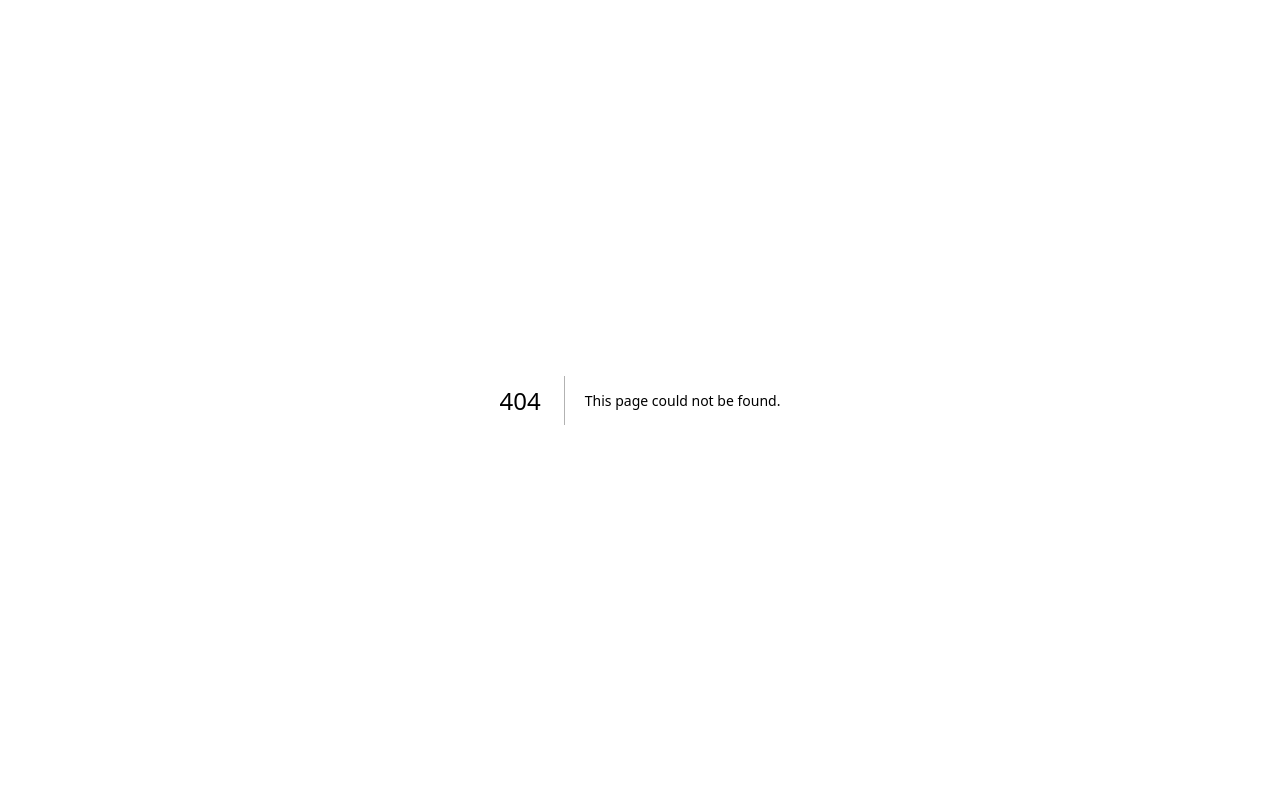
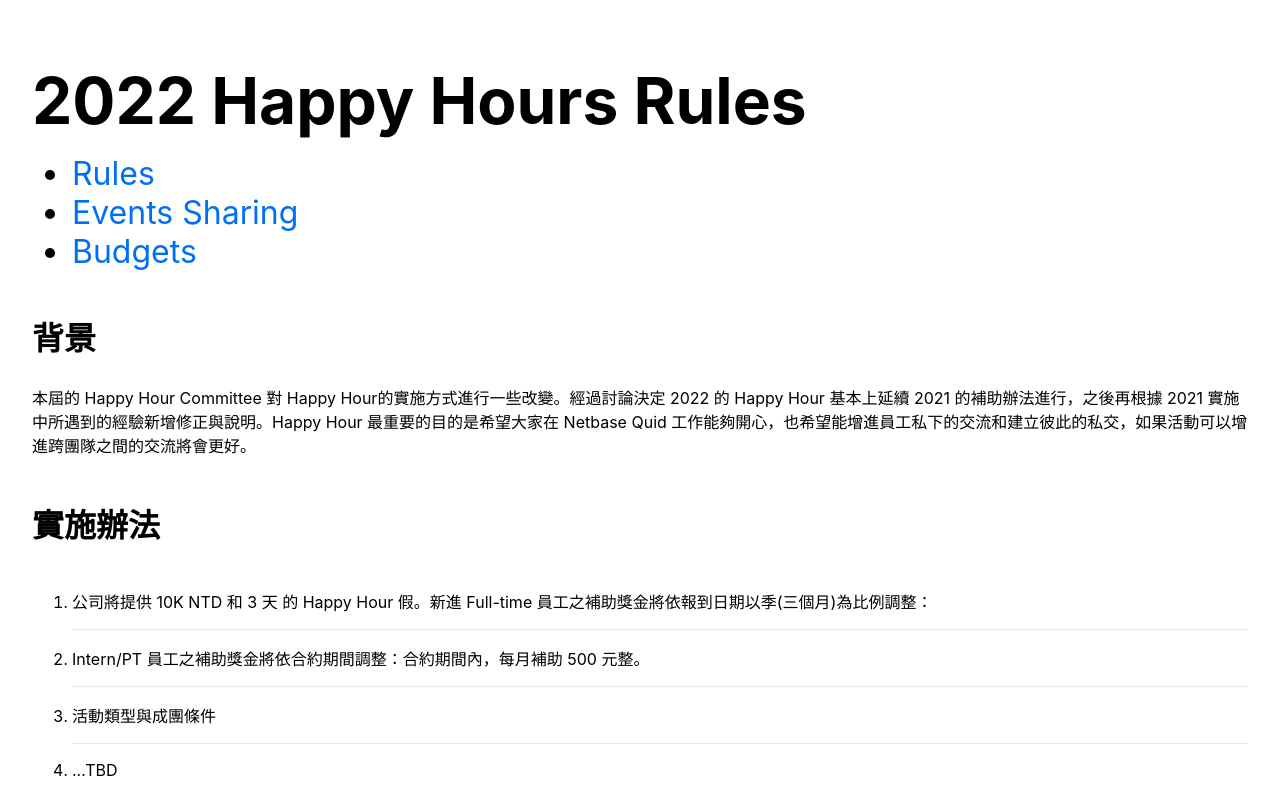
Before and after one commit to expectNothin9/happy-hours, a Next.js app: page /happy-hours/rules in a window 1280 px wide. Before the commit this address had no page. Shown: the top 800 px of the page. Built offline with nearby package versions, Linux system fonts and the light colour scheme.

Commit message:
feat: setup /happy-hours & /happy-hours/rules as static pages

```diff
--- /dev/null
+++ b/pages/happy-hours/rules/index.js
@@ -0,0 +1,62 @@
+import Head from 'next/head'
+import Link from 'next/link'
+import commonStyles from '../../../styles/happy-hours/common.module.css'
+import rulesStyles from '../../../styles/happy-hours/rules.module.css'
+
+export default function HappyHoursRules() {
+  return (
+    <div className={commonStyles.container}>
+      <Head>
+        <title>Rules - Happy Hours</title>
+        <meta name="description" content="Generated by create next app" />
+        <link rel="icon" href="/favicon.ico" />
+      </Head>
+      <main className={commonStyles.main}>
+        <h1 className={commonStyles.title}>2022 Happy Hours Rules</h1>
+        <nav className={commonStyles.nav}>
+          <ul>
+            <li>
+              <Link href="/happy-hours/rules">Rules</Link>
+            </li>
+            <li>
+              <Link href="/happy-hours/events-sharing">Events Sharing</Link>
+            </li>
+            <li>
+              <Link href="/happy-hours/budgets">Budgets</Link>
+            </li>
+          </ul>
+        </nav>
+        <article className={rulesStyles.article}>
+          <h2 className={rulesStyles.title}>背景</h2>
+          <p className={rulesStyles.content}>
+            本屆的 Happy Hour Committee 對 Happy Hour的實施方式進行一些改變。經過討論決定 2022 的
+            Happy Hour 基本上延續 2021 的補助辦法進行，之後再根據 2021
+            實施中所遇到的經驗新增修正與說明。Happy Hour 最重要的目的是希望大家在 Netbase Quid
+            工作能夠開心，也希望能增進員工私下的交流和建立彼此的私交，如果活動可以增進跨團隊之間的交流將會更好。
+          </p>
+        </article>
+        <article className={rulesStyles.article}>
+          <h2 className={rulesStyles.title}>實施辦法</h2>
+          <ol className={rulesStyles['rules-list']}>
+            <li>
+              <p className={rulesStyles['rule-title']}>
+                公司將提供 10K NTD 和 3 天 的 Happy Hour 假。新進 Full-time
+                員工之補助獎金將依報到日期以季(三個月)為比例調整：
+              </p>
+            </li>
+            <li>
+              <p className={rulesStyles['rule-title']}>
+                Intern/PT 員工之補助獎金將依合約期間調整：合約期間內，每月補助 500 元整。
+              </p>
+            </li>
+            <li>
+              <p className={rulesStyles['rule-title']}>活動類型與成團條件</p>
+            </li>
+            <li>...TBD</li>
+          </ol>
+        </article>
+      </main>
+      <footer className={commonStyles.footer}>I&apos;m Footer 😂</footer>
+    </div>
+  )
+}
--- a/styles/globals.css
+++ b/styles/globals.css
@@ -9,6 +9,13 @@
 a {
   color: inherit;
   text-decoration: none;
+  color: #0070f3;
+}
+
+a:hover,
+a:focus,
+a:active {
+  text-decoration: underline;
 }
 
 * {
--- /dev/null
+++ b/styles/happy-hours/common.module.css
@@ -0,0 +1,36 @@
+.container {
+  padding: 0 2rem;
+}
+
+.main {
+  min-height: 100vh;
+  padding: 4rem 0;
+  flex: 1;
+  display: flex;
+  flex-direction: column;
+}
+
+.footer {
+  display: flex;
+  flex: 1;
+  padding: 2rem 0;
+  border-top: 1px solid #eaeaea;
+  justify-content: center;
+  align-items: center;
+}
+
+.title {
+  margin: 0;
+  line-height: 1.15;
+  font-size: 4rem;
+}
+
+.nav > ul > li {
+  font-size: 2rem;
+}
+
+@media (prefers-color-scheme: dark) {
+  .footer {
+    border-color: #222;
+  }
+}
--- /dev/null
+++ b/styles/happy-hours/rules.module.css
@@ -0,0 +1,26 @@
+.article .title {
+  font-size: 2rem;
+}
+
+.article .content {
+  line-height: 1.5;
+}
+
+.rules-list > li {
+  padding: 1rem 0;
+  border-top: 1px solid #eaeaea;
+}
+
+.rules-list > li:first-of-type {
+  border: none;
+}
+
+.rules-list > li .rule-title{
+  margin: 0;
+}
+
+@media (prefers-color-scheme: dark) {
+  .rules-list > li {
+    border-color: #222;
+  }
+}
```
Also changed, not shown: pages/happy-hours/index.js (added, +32 -0 lines).
